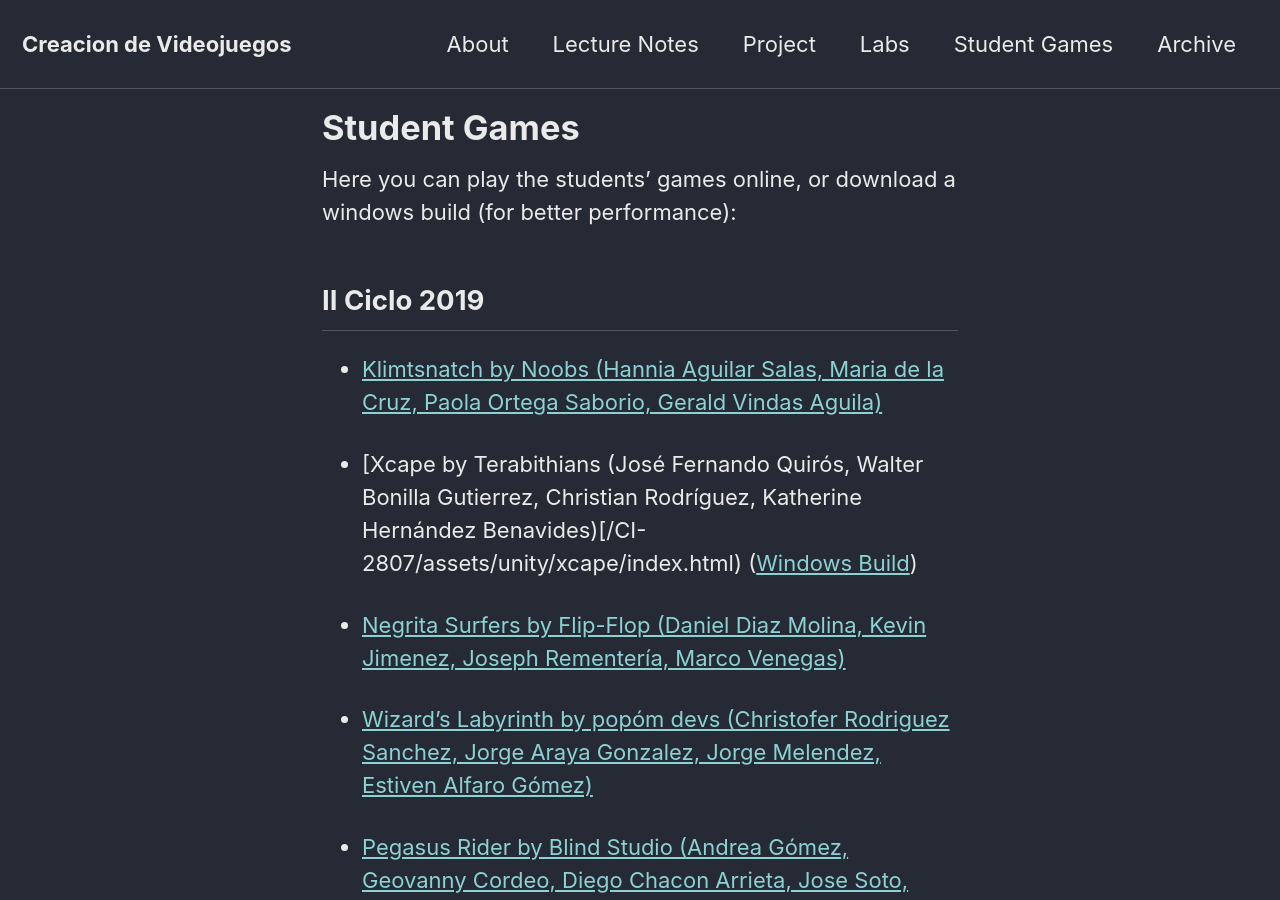
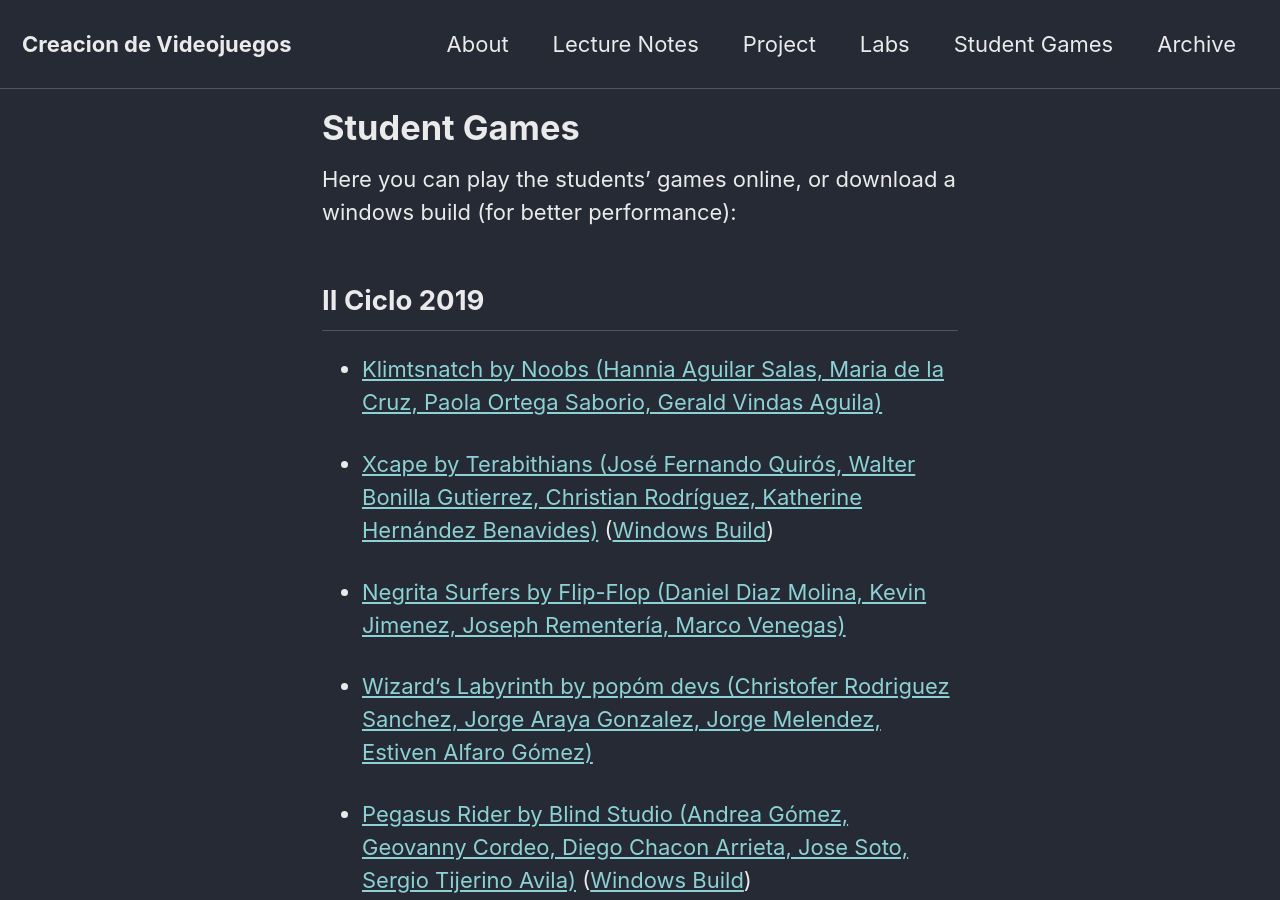
Before and after one commit to yawgmoth/CI-2807, a Jekyll site: the page built from _pages/games.md, in a window 1280 px wide and 900 px high. Built offline with Jekyll 4.4.1, drawn with Linux system fonts in a browser that asks for light colours; cached includes are drawn as plain includes; nearby versions of some CDN libraries.

Commit message:
fix link

```diff
--- a/_pages/games.md
+++ b/_pages/games.md
@@ -14,7 +14,7 @@ Here you can play the students' games online, or download a windows build (for b
 
   * [Klimtsnatch by Noobs (Hannia Aguilar Salas, Maria de la Cruz, Paola Ortega Saborio, Gerald Vindas Aguila)](https://drive.google.com/open?id=1iQPkp9jt4lLBrKRcFE-7nqYE24Id-1br)
 
-  * [Xcape by Terabithians (José Fernando Quirós, Walter Bonilla Gutierrez, Christian Rodríguez, Katherine Hernández Benavides)[/CI-2807/assets/unity/xcape/index.html) ([Windows Build](/CI-2807/assets/unity/deadlymountain/build.zip))
+  * [Xcape by Terabithians (José Fernando Quirós, Walter Bonilla Gutierrez, Christian Rodríguez, Katherine Hernández Benavides)](/CI-2807/assets/unity/xcape/index.html) ([Windows Build](/CI-2807/assets/unity/xcape/build.zip))
 
   * [Negrita Surfers by Flip-Flop (Daniel Diaz Molina, Kevin Jimenez, Joseph Rementería, Marco Venegas)](/CI-2807/assets/unity/negritasurfers/index.html)
 
```
